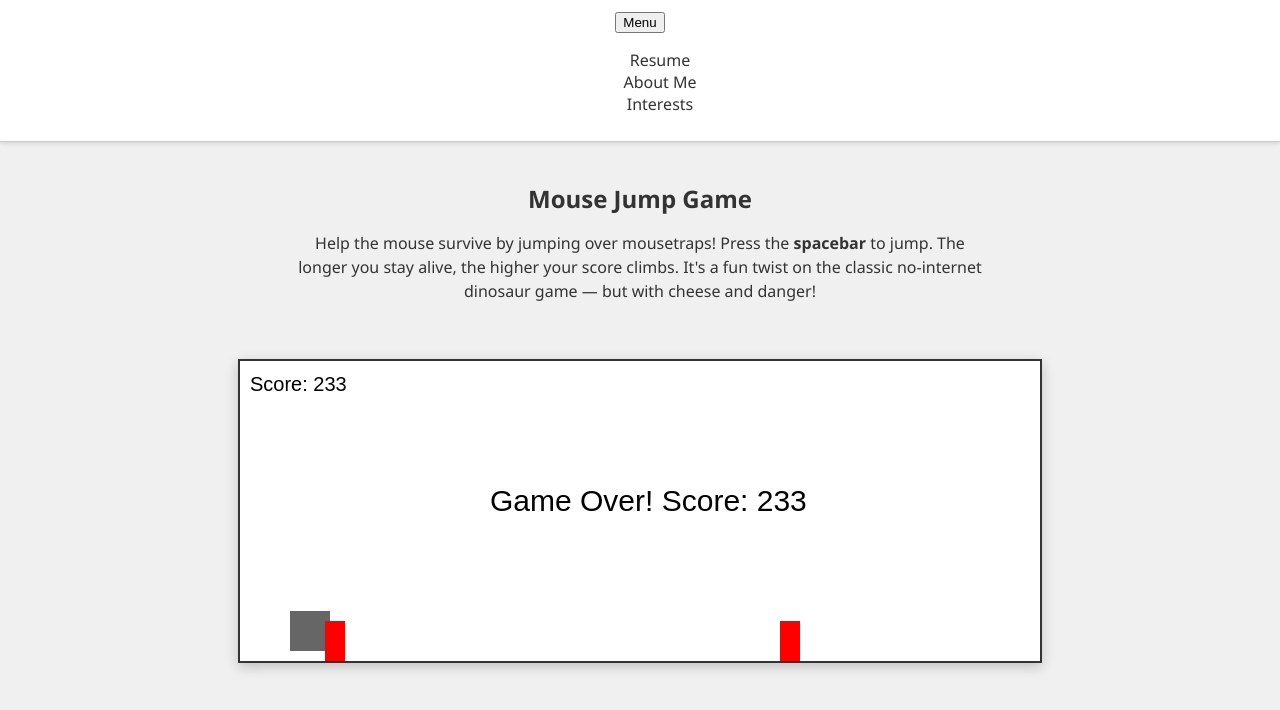
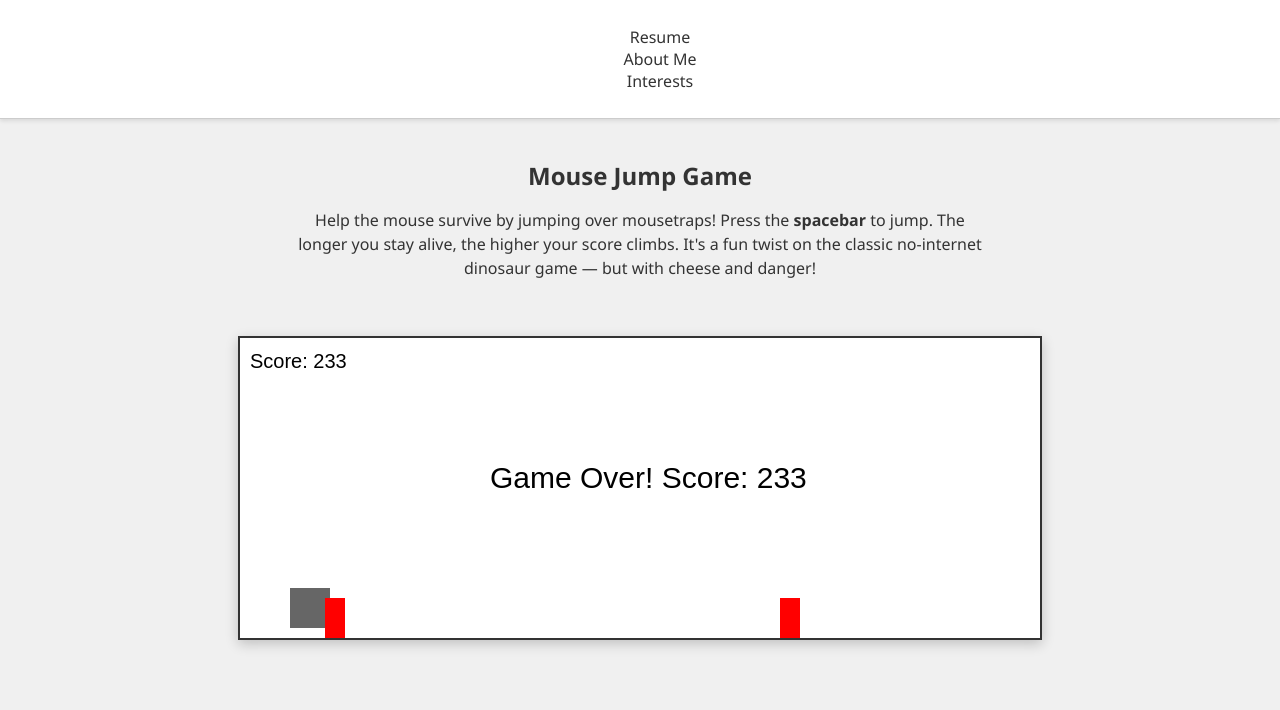
Before and after one commit to mtprock/test1, a plain HTML site: page webapp.html in a window 1280 px wide. Drawn offline with Linux system fonts and the light colour scheme.

Commit message:
Update webapp.html

```diff
--- a/webapp.html
+++ b/webapp.html
@@ -75,11 +75,6 @@
   <nav class="navbar navbar-expand-lg navbar-light" id="mainNav">
     <div class="container px-4 px-lg-5">
       <a class="navbar-brand" href="index.html"></a>
-      <button class="navbar-toggler" type="button" data-bs-toggle="collapse" data-bs-target="#navbarResponsive"
-        aria-controls="navbarResponsive" aria-expanded="false" aria-label="Toggle navigation">
-        Menu
-        <i class="fas fa-bars"></i>
-      </button>
       <div class="collapse navbar-collapse" id="navbarResponsive">
         <ul class="navbar-nav ms-auto py-4 py-lg-0">
           <li class="nav-item"><a class="nav-link px-lg-3 py-3 py-lg-4" href="index.html">Resume</a></li>
```
